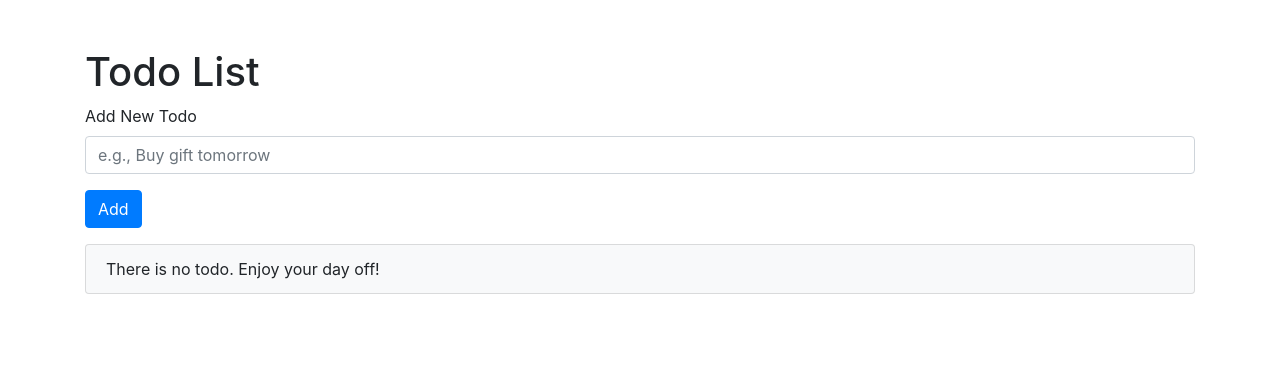
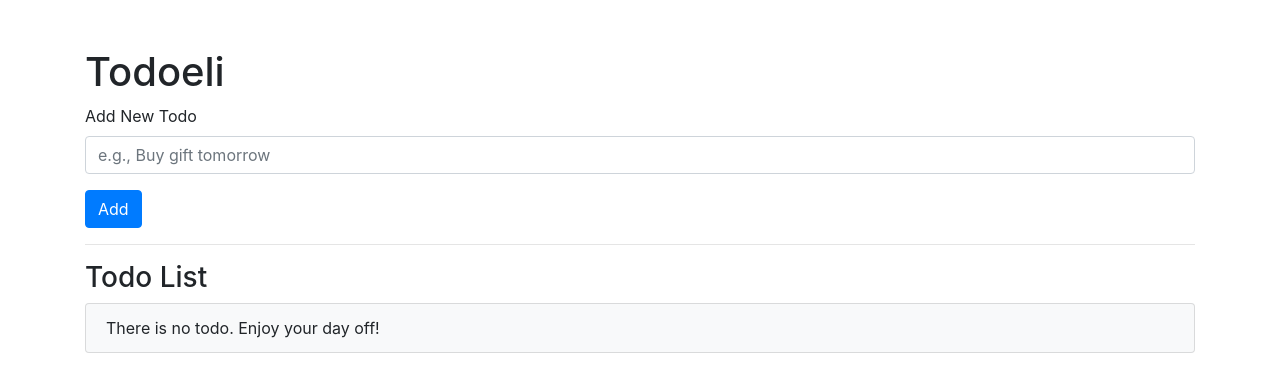
Before and after one commit to bilgihankose/todoapp, a Vue app: page / in a window 1280 px wide. Shown: the top 392 px of the page. Built offline with nearby package versions, Linux system fonts and the light colour scheme.

Commit message:
added props and emit

```diff
--- a/src/components/TodoItem.vue
+++ b/src/components/TodoItem.vue
@@ -1,6 +1,6 @@
 <template>
   <div class="todo">
-    <h1>Todo List</h1>
+    <h1>Todoeli</h1>
     <form @submit.prevent="addTodo">
       <div class="form-group">
         <label for="addTodo">Add New Todo</label>
@@ -21,44 +21,19 @@
         </button>
       </div>
     </form>
-
-    <ul v-if="todos.length > 0" class="list-group">
-      <li
-        v-for="(todo, index) in todos"
-        :key="index"
-        class="list-group-item d-flex align-items-center"
-        :class="{ completed: todo.completed }"
-        title="Click for check todo completed!"
-      >
-        <input
-          type="checkbox"
-          class="mr-2 cursor-pointer"
-          v-model="todo.completed"
-          @click="toggleTodo(todo)"
-        />
-        <span>
-          {{ todo.title }}
-        </span>
-        <button
-          @click="removeTodo(index)"
-          type="submit"
-          class="btn d-inline-block ml-auto btn-danger"
-        >
-          Remove
-        </button>
-      </li>
-    </ul>
-
-    <ul v-else class="list-group">
-      <li class="list-group-item bg-light">
-        <span>There is no todo. Enjoy your day off!</span>
-      </li>
-    </ul>
+    <hr />
+    <h3>Todo List</h3>
+    <todo-list :todos="todos" @todoID="removeTodo"></todo-list>
   </div>
 </template>
 
 <script>
+import TodoList from "./TodoList.vue";
+
 export default {
+  components: {
+    TodoList,
+  },
   name: "TodoItem",
 
   data() {
@@ -80,11 +55,8 @@ export default {
       });
       this.newTodo = "";
     },
-    removeTodo(index) {
-      this.todos.splice(index, 1);
-    },
-    toggleTodo(todo) {
-      todo.completed = !todo.completed;
+    removeTodo(ID) {
+      this.todos.splice(ID, 1);
     },
   },
   watch: {
@@ -102,16 +74,3 @@ export default {
   },
 };
 </script>
-
-<style scoped>
-.completed {
-  background: #f2f2f2;
-}
-
-.completed span {
-  text-decoration: line-through;
-}
-.cursor-pointer {
-  cursor: pointer;
-}
-</style>
--- /dev/null
+++ b/src/components/TodoList.vue
@@ -0,0 +1,68 @@
+<template>
+  <div>
+    <ul v-if="todos.length > 0" class="list-group">
+      <li
+        v-for="(todo, index) in todos"
+        :key="index"
+        class="list-group-item d-flex align-items-center"
+        :class="{ completed: todo.completed }"
+        title="Click for check todo completed!"
+      >
+        <input
+          type="checkbox"
+          class="mr-2 cursor-pointer"
+          v-model="todo.completed"
+          @click="toggleTodo(todo)"
+        />
+        <span>
+          {{ todo.title }}
+        </span>
+        <button
+          @click="getId(index)"
+          type="submit"
+          class="btn d-inline-block ml-auto btn-danger"
+        >
+          Remove
+        </button>
+      </li>
+    </ul>
+
+    <ul v-else class="list-group">
+      <li class="list-group-item bg-light">
+        <span>There is no todo. Enjoy your day off!</span>
+      </li>
+    </ul>
+  </div>
+</template>
+
+<script>
+export default {
+  name: "TodoList",
+  props: {
+    todos: {
+      type: Array,
+    },
+  },
+  methods: {
+    getId(id) {
+      this.$emit("todoID", id);
+    },
+    toggleTodo(todo) {
+      todo.completed = !todo.completed;
+    },
+  },
+};
+</script>
+
+<style scoped>
+.completed {
+  background: #f2f2f2;
+}
+
+.completed span {
+  text-decoration: line-through;
+}
+.cursor-pointer {
+  cursor: pointer;
+}
+</style>
```
